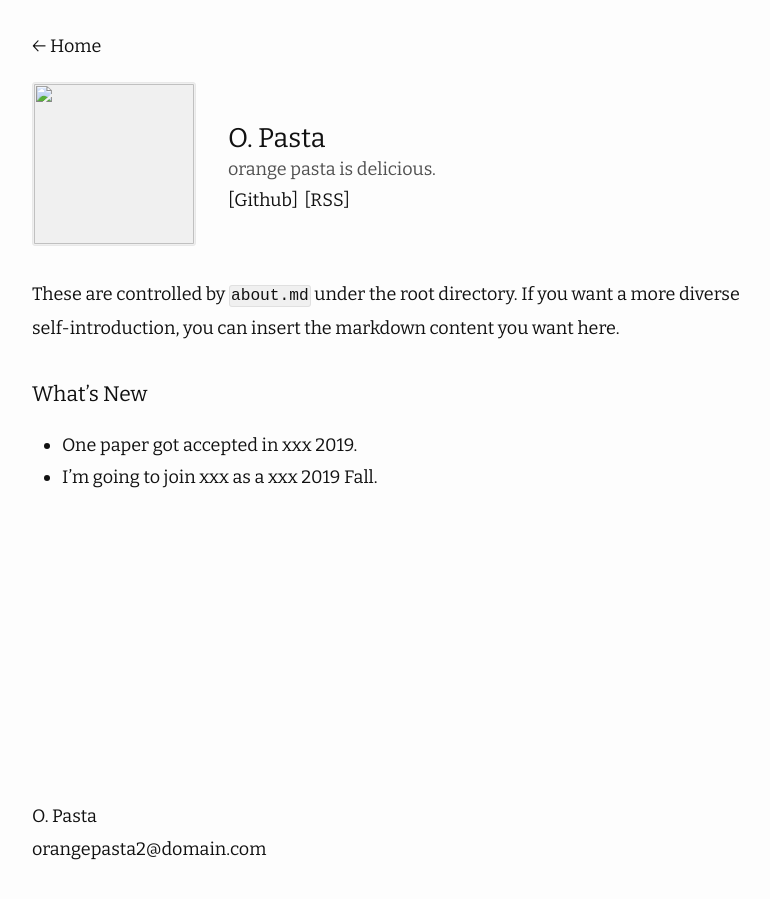
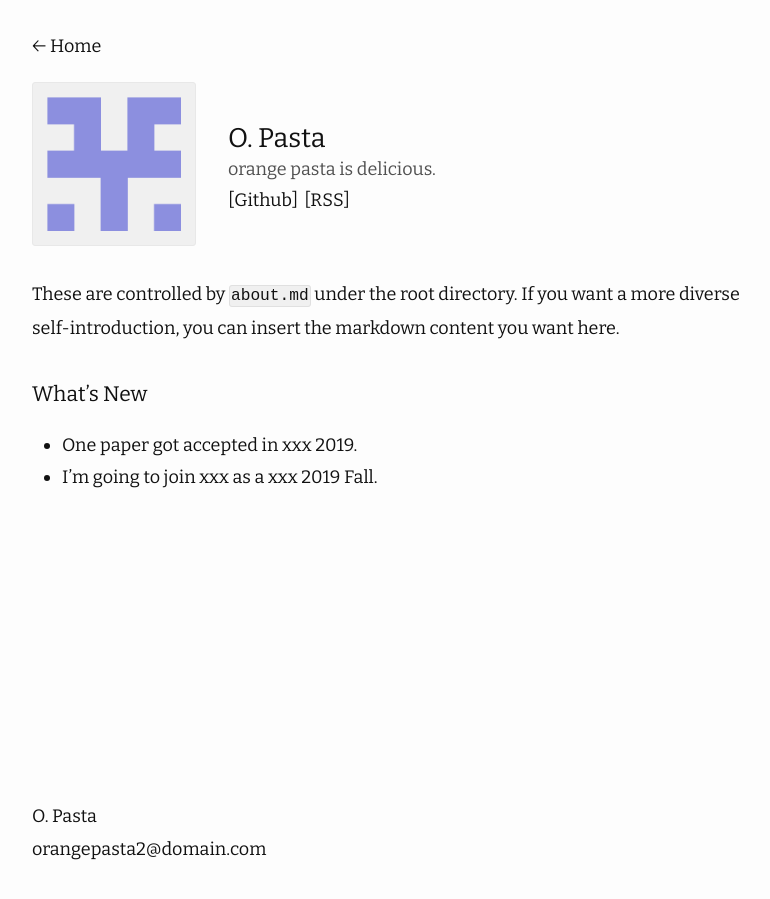
Before and after one commit to orangepasta2/orangepasta2.github.io, a Jekyll site: the page built from about.md, in a window 1280 px wide. Shown: the whole page, without its empty margins (238-1008 px from the left). Built offline with Jekyll 4.4.1, drawn with Linux system fonts in a browser that asks for light colours; nearby versions of some CDN libraries.

Commit message:
image test

```diff
--- a/_config.yml
+++ b/_config.yml
@@ -11,7 +11,7 @@ show_excerpts: true # set to true to show excerpts on the homepage
 # Moving date format
 # refer to https://shopify.github.io/liquid/filters/date/ if you want to customize this
 moving:
-  avatar_url: "./github_avatar.png" # avatar in about page
+  avatar_url: "/assets/img/github_avatar.png" # avatar in about page
   about_you: orange pasta is delicious. # short description about you in about page
   date_format: "%b %d" # date format of posts in home page
   back_to: "Home" # In the post page, you have a back button above the title, you can custom the text by yourself.
```
